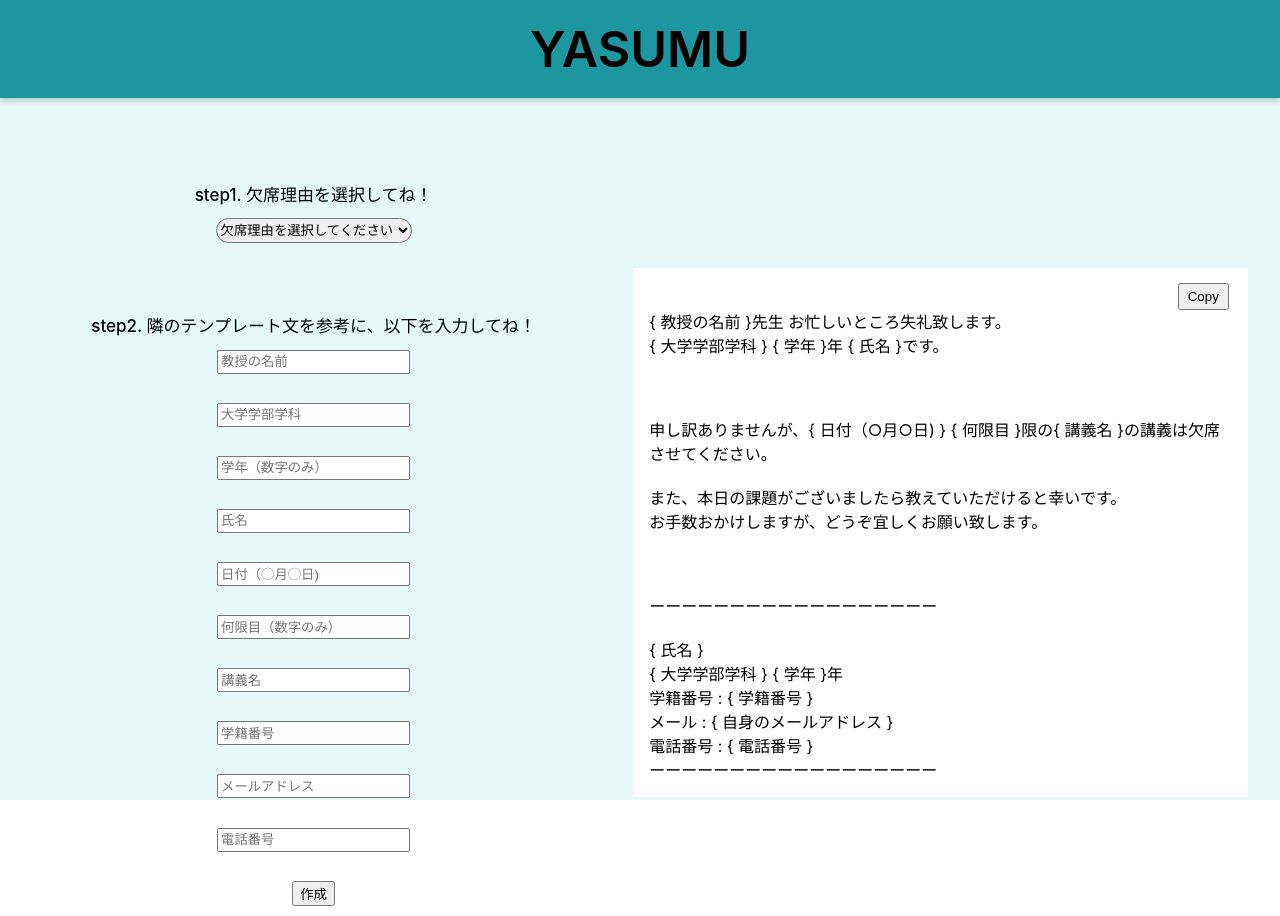
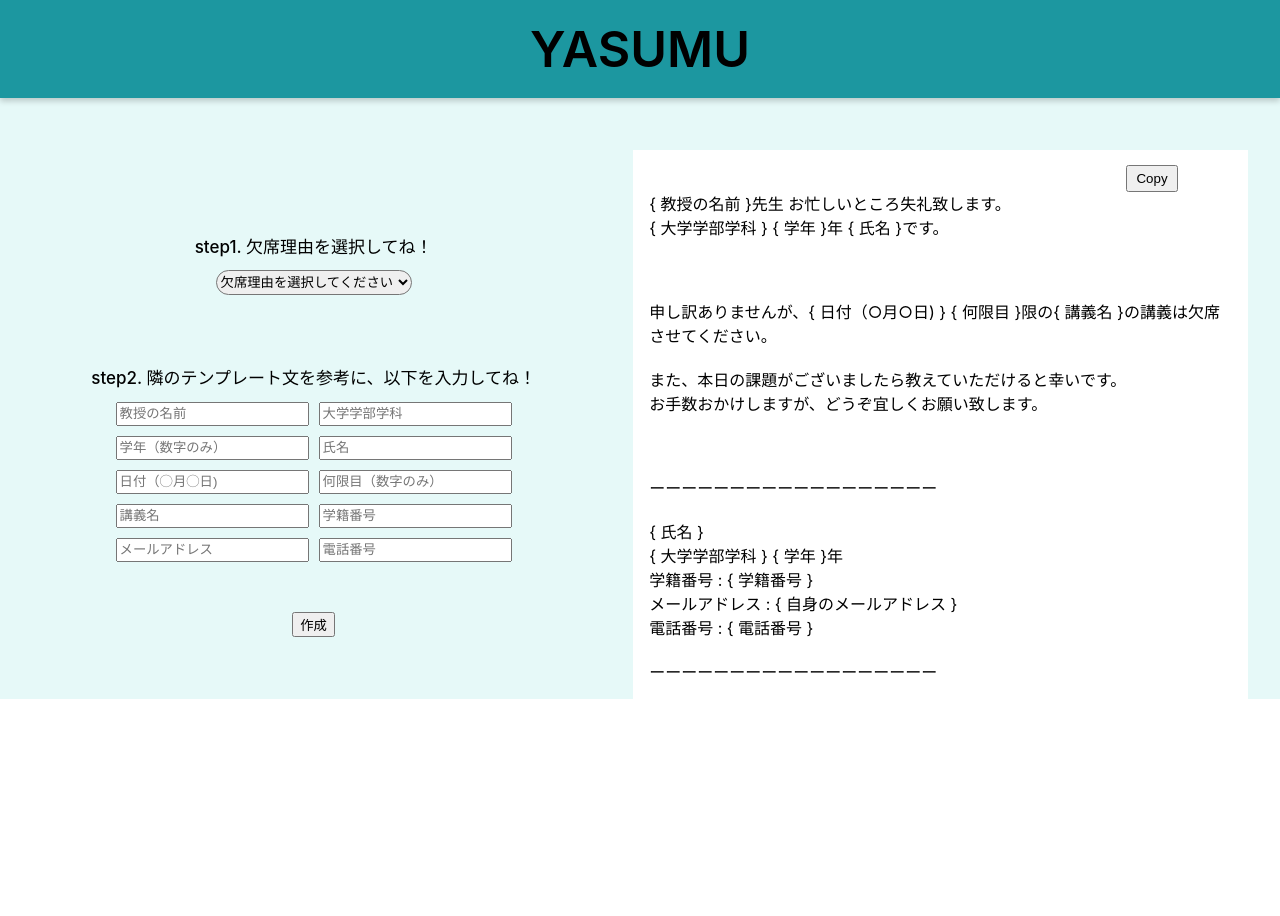
Before and after one commit to yusei53/ASAP, a React (Create React App) app: page / in a window 1280 px wide. After the commit the page ends 800 px from the top, so only its background shows below. Built offline with nearby package versions, Linux system fonts and the light colour scheme.

Commit message:
cssレスポンシブ調整

```diff
--- a/src/components/Text.jsx
+++ b/src/components/Text.jsx
@@ -79,9 +79,10 @@ export const Text = (props) => {
         <br />
         学籍番号 : {id}
         <br />
-        メール : {mail}
+        メールアドレス : {mail}
         <br />
         電話番号 : {number}
+        <br />
         <br />
         ーーーーーーーーーーーーーーーーーー
       </SText>
--- a/src/components/WelcomePage.jsx
+++ b/src/components/WelcomePage.jsx
@@ -85,8 +85,6 @@ export const WelcomePage = () => {
                       value={inputValues.name || ""}
                       onChange={handleInputChange}
                     />
-                  </SElement>
-                  <SElement>
                     <SInput
                       name="date"
                       placeholder="日付（◯月◯日)"
@@ -130,17 +128,17 @@ export const WelcomePage = () => {
               <Link
                 to={{
                   pathname: "/home",
-                  // search: `&reason=${inputValues.reason || ""}&grade=${
-                  //   inputValues.grade || ""
-                  // }&university=${inputValues.university || ""}&lesson=${
-                  //   inputValues.lesson || ""
-                  // }&date=${inputValues.date || ""}&name=${
-                  //   inputValues.name || ""
-                  // }&teacher=${inputValues.teacher || ""}&mail=${
-                  //   inputValues.mail || ""
-                  // }&time=${inputValues.time || ""}&id=${
-                  //   inputValues.id || ""
-                  // }&number=${inputValues.number || ""}`,
+                  search: `&reason=${inputValues.reason || ""}&grade=${
+                    inputValues.grade || ""
+                  }&university=${inputValues.university || ""}&lesson=${
+                    inputValues.lesson || ""
+                  }&date=${inputValues.date || ""}&name=${
+                    inputValues.name || ""
+                  }&teacher=${inputValues.teacher || ""}&mail=${
+                    inputValues.mail || ""
+                  }&time=${inputValues.time || ""}&id=${
+                    inputValues.id || ""
+                  }&number=${inputValues.number || ""}`,
                 }}
               >
                 <button type="submit" style={{ marginBottom: "10px" }}>
@@ -178,29 +176,20 @@ export const WelcomePage = () => {
 };
 
 const SBDiv = styled.div`
-  height: 100vh;
+  min-height: 100%;
   background-color: #e6f9f8;
-  @media (max-width: 600px) {
-    position: fixed;
-    top: 0;
-    bottom: 0;
-    left: 0;
-    right: 0;
-    overflow-y: scroll;
-  }
 `;
 
 const SDiv = styled.div`
   display: flex;
   align-items: center;
   justify-content: space-between;
-  @media (max-width: 600px) {
+  @media (max-width: 750px) {
     flex-direction: column;
   }
 `;
 
 const SInput = styled.input`
-  margin-bottom: 8%;
   padding-right: 10px;
   height: 18px;
   @media (max-width: 600px) {
@@ -235,7 +224,7 @@ const RightElement = styled.div`
   width: 50%;
   margin-top: 4%;
   margin-right: 2%;
-  @media (max-width: 600px) {
+  @media (max-width: 750px) {
     width: 95%;
     margin-right: 0;
   }
@@ -243,7 +232,6 @@ const RightElement = styled.div`
 
 const SelectParent = styled.div`
   @media (max-width: 600px) {
-    margin-left: 0;
     display: flex;
     flex-direction: column;
     align-items: center;
@@ -256,7 +244,7 @@ const SStep2 = styled.div`
   margin-bottom: 2%;
   font-weight: 500;
   font-size: 17px;
-  @media (max-width: 600px) {
+  @media (max-width: 750px) {
     display: none;
   }
 `;
@@ -265,7 +253,7 @@ const SCopyButton = styled.div`
   position: absolute;
   right: 4%;
   margin-top: 15px;
-  @media (max-width: 600px) {
+  @media (max-width: 7500px) {
     right: 8%;
   }
 `;
@@ -276,7 +264,7 @@ const CopyButton = styled.button`
 
 const SMobile = styled.div`
   display: none;
-  @media (max-width: 600px) {
+  @media (max-width: 750px) {
     display: block;
     white-space: nowrap;
     display: flex;
@@ -288,7 +276,10 @@ const SMobile = styled.div`
 `;
 
 const SElement = styled.div`
-  width: 58%;
+  display: grid;
+  grid-template-columns: repeat(2, 1fr);
+  gap: 10px;
+  margin-bottom: 8%;
 `;
 
 const SelectParent2 = styled.div`
```
